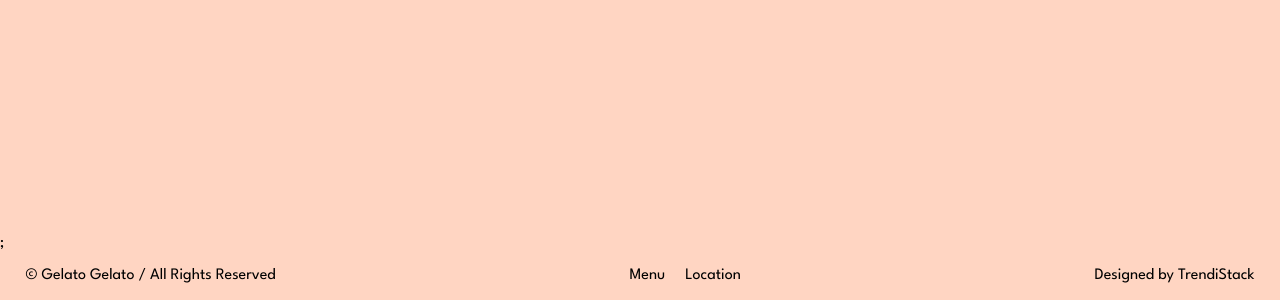
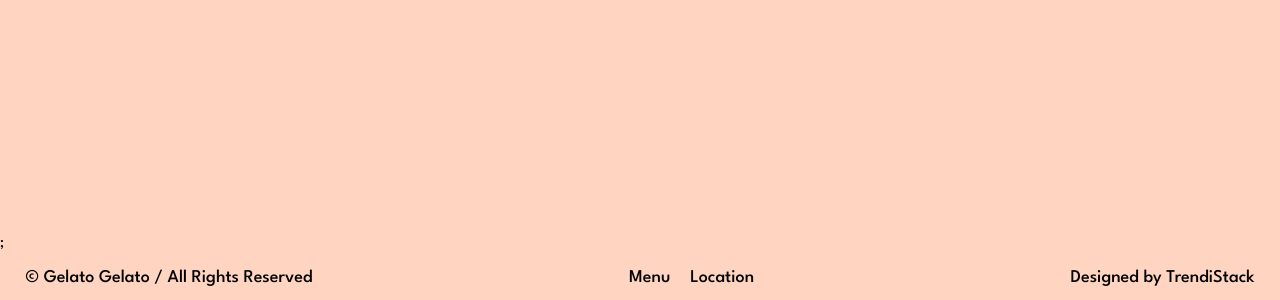
Before and after one commit to TrendiStack/ggp-next13, a Next.js app: page /menu in a window 1280 px wide. Shown: the part 2648-2948 px from the top of the page. Built offline with nearby package versions, Linux system fonts and the light colour scheme.

Commit message:
-changes

```diff
--- a/app/components/Footer.jsx
+++ b/app/components/Footer.jsx
@@ -10,11 +10,11 @@ const Footer = () => {
     <footer
       className={`
       ${pathname === '/' ? 'bg-white' : 'bg-transparent'}
-      flex flex-col md:flex-row justify-between items-center gap-1 md:gap-0 w-full py-2 text-md 2xl:text-lg px-[5%] lg:px-[2%]`}
+      flex flex-col md:flex-row justify-between items-center gap-1 md:gap-0 w-full py-2 font-medium text-lg 2xl:text-lg px-[5%] lg:px-[2%]`}
     >
       <p>© Gelato Gelato / All Rights Reserved</p>
 
-      <MenuFooter className="text-md 2xl:text-xl" />
+      <MenuFooter />
 
       <a href="https://github.com/TrendiStack" target="_blank">
         Designed by TrendiStack
--- a/app/components/landing/Video.jsx
+++ b/app/components/landing/Video.jsx
@@ -15,6 +15,7 @@ const Video = () => {
         muted
         playsInline
         preload="none"
+        kind="captions"
       />
     </div>
   );
--- a/app/components/navigation/MenuFooter.jsx
+++ b/app/components/navigation/MenuFooter.jsx
@@ -18,7 +18,7 @@ const MenuFooter = ({ menuItem, className }) => {
           </li>
         </ul>
       ) : (
-        <ul className="flex gap-14 lg:gap-5">
+        <ul className="flex gap-5 ">
           <li>
             <Link href="/menu">Menu</Link>
           </li>
```
Also changed, not shown: 1 other file (tests, documents, lock files or other folders).
